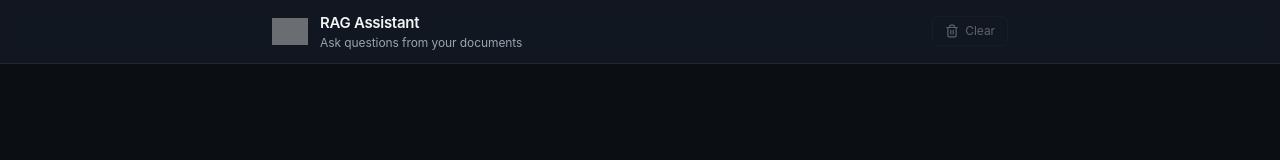
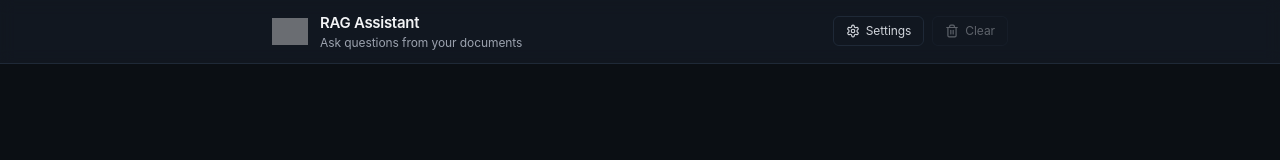
Before and after one commit to rriyansh/RAG-Assistant, a Next.js app in the folder frontend/: page / in a window 1280 px wide. Shown: the top 160 px of the page. Built offline with nearby package versions, Linux system fonts and the light colour scheme; grey boxes are pictures that could not be loaded.

Commit message:
Add settings button and update HeaderProps
Added a settings button to the header component and updated props.

```diff
--- a/frontend/components/Header.tsx
+++ b/frontend/components/Header.tsx
@@ -1,14 +1,15 @@
 "use client";
 
-import { Trash2 } from "lucide-react";
+import { Trash2, Settings } from "lucide-react";
 import { Logo } from "./Logo";
 
 interface HeaderProps {
   onClear: () => void;
+  onOpenSettings: () => void;
   canClear: boolean;
 }
 
-export function Header({ onClear, canClear }: HeaderProps): JSX.Element {
+export function Header({ onClear, onOpenSettings, canClear }: HeaderProps): JSX.Element {
   return (
     <header className="sticky top-0 z-10 border-b border-border bg-panel/80 backdrop-blur">
       <div className="mx-auto flex max-w-3xl items-center justify-between gap-4 px-4 py-3">
@@ -28,15 +29,23 @@ export function Header({ onClear, canClear }: HeaderProps): JSX.Element {
           </div>
         </div>
 
+        <div className="flex items-center gap-2">
+          <button
+            type="button"
+            onClick={onOpenSettings}
+            className="flex items-center gap-1.5 rounded-md border border-border px-3 py-1.5 text-xs text-gray-300 transition hover:bg-panel"
+          >
+            <Settings size={14} /> Settings
+          </button>
           <button
             type="button"
             onClick={onClear}
             disabled={!canClear}
             className="flex items-center gap-1.5 rounded-md border border-border px-3 py-1.5 text-xs text-gray-300 transition hover:bg-panel disabled:cursor-not-allowed disabled:opacity-40"
           >
-          <Trash2 size={14} />
-          Clear
+            <Trash2 size={14} /> Clear
           </button>
+        </div>
       </div>
     </header>
   );
```
Lines whose indentation alone changed are shown as unchanged.
